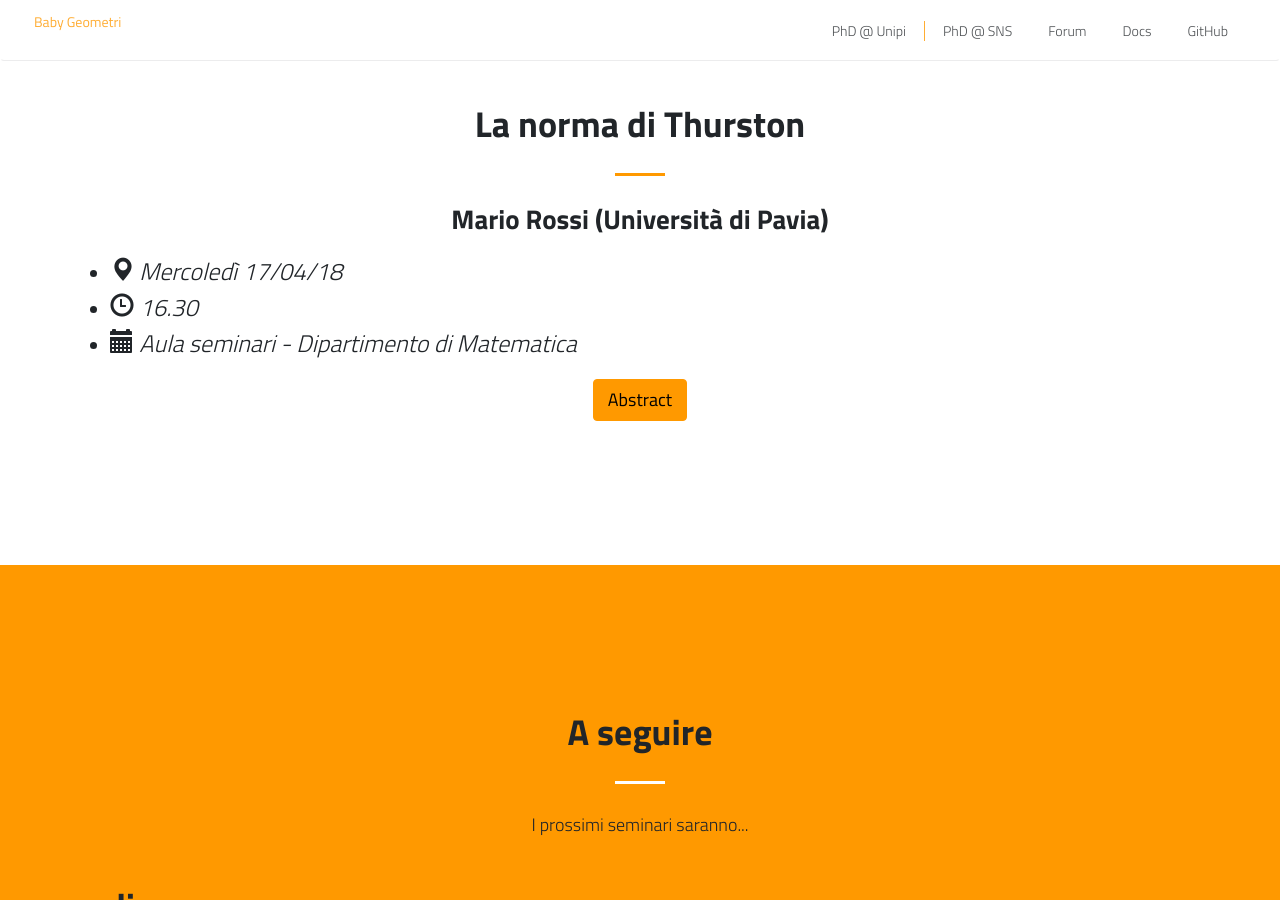
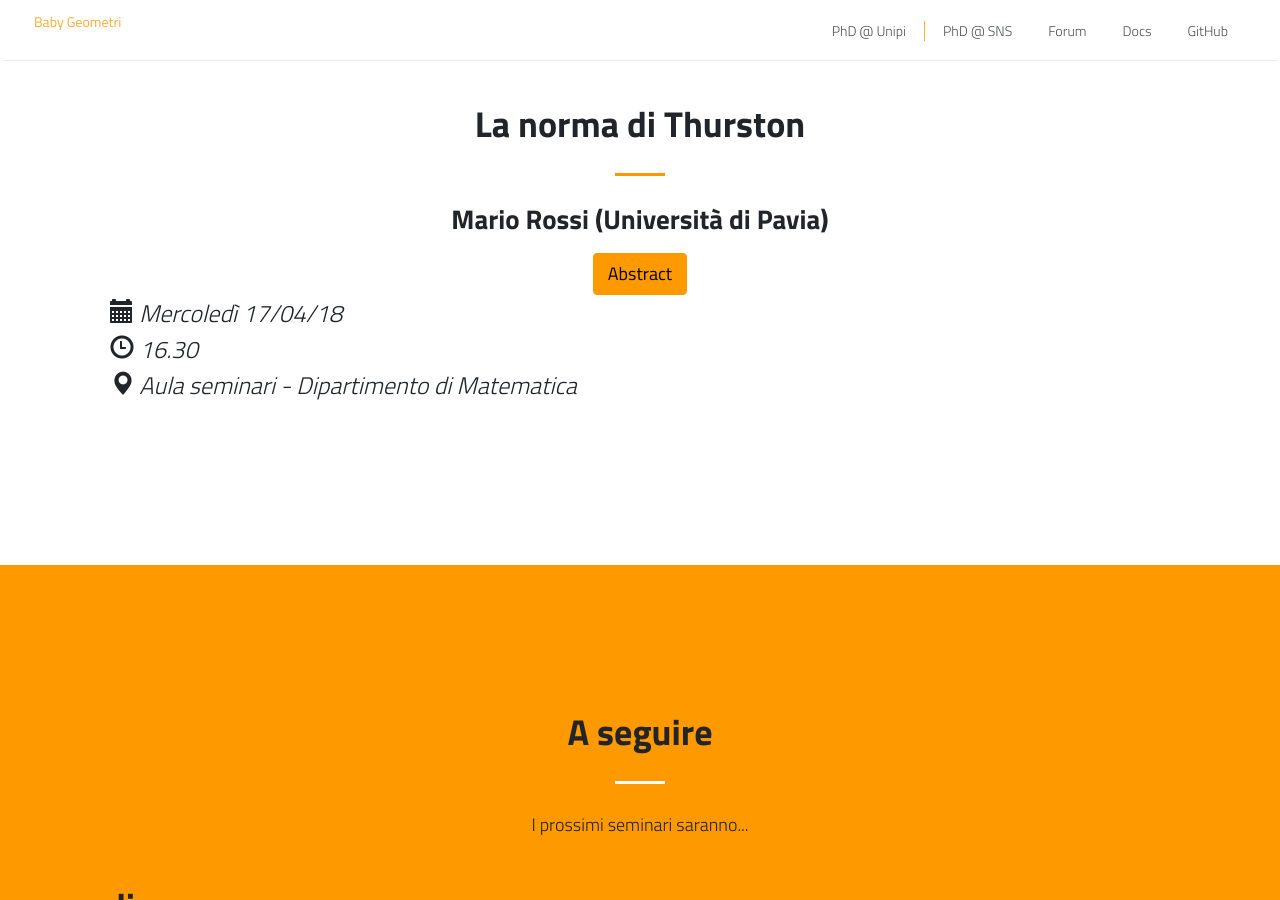
Before and after one commit to baby-geometri/baby-geometri.github.io, a Jekyll site: the page built from index.md, in a window 1280 px wide and 900 px high, scrolled down 943 px. Built offline with Jekyll 4.4.1, drawn with Linux system fonts in a browser that asks for light colours; nearby versions of some CDN libraries.

Commit message:
Update default.html

```diff
--- a/_layouts/default.html
+++ b/_layouts/default.html
@@ -76,32 +76,29 @@
       </div>
     </div>
   </div>
+
   <div class="container">
+    <div class="row">
+       <div class="col-lg-8 mx-auto text-center">
+  <button type="button" class="btn btn-warning" data-toggle="collapse" data-target="#abstract">
+   	Abstract  </button>
+  <div id="abstract" class="collapse">   {{ site.data.content.whitepaper.abstract }}
+  	</div>
+    </div>
 
-    <div class="row">
 
-		      <ul>
-
-  <li> <i style="font-size:24px" class="fa"> <span class="glyphicon glyphicon-map-marker"></span> {{ site.data.content.whitepaper.when }} </i>
+<ul style="list-style-type:none">
+  <li> <i style="font-size:24px" class="fa"> <span class="glyphicon glyphicon-calendar"></span> {{ site.data.content.whitepaper.when }} </i>
 	</li>
-
   <li> <i style="font-size:24px" class="fa"> <span class="glyphicon glyphicon-time"></span> {{ site.data.content.whitepaper.time }} </i>
 	</li>
-  <li> <i style="font-size:24px" class="fa"> <span class="glyphicon glyphicon-calendar"></span> {{ site.data.content.whitepaper.where }}  </i>
+  <li> <i style="font-size:24px" class="fa"> <span class="glyphicon glyphicon-map-marker"></span> {{ site.data.content.whitepaper.where }}  </i>
 	</li>
-		      </ul>
-      <div class="col-lg-8 mx-auto text-center">
+</ul>
 
-
-  <button type="button" class="btn btn-warning" data-toggle="collapse" data-target="#abstract">
-   Abstract  </button>
-  <div id="abstract" class="collapse">   {{ site.data.content.whitepaper.abstract }}
+	</div>
   </div>
 
-
-      </div>
-    </div>
-  </div>
 </section>
 
 
```
